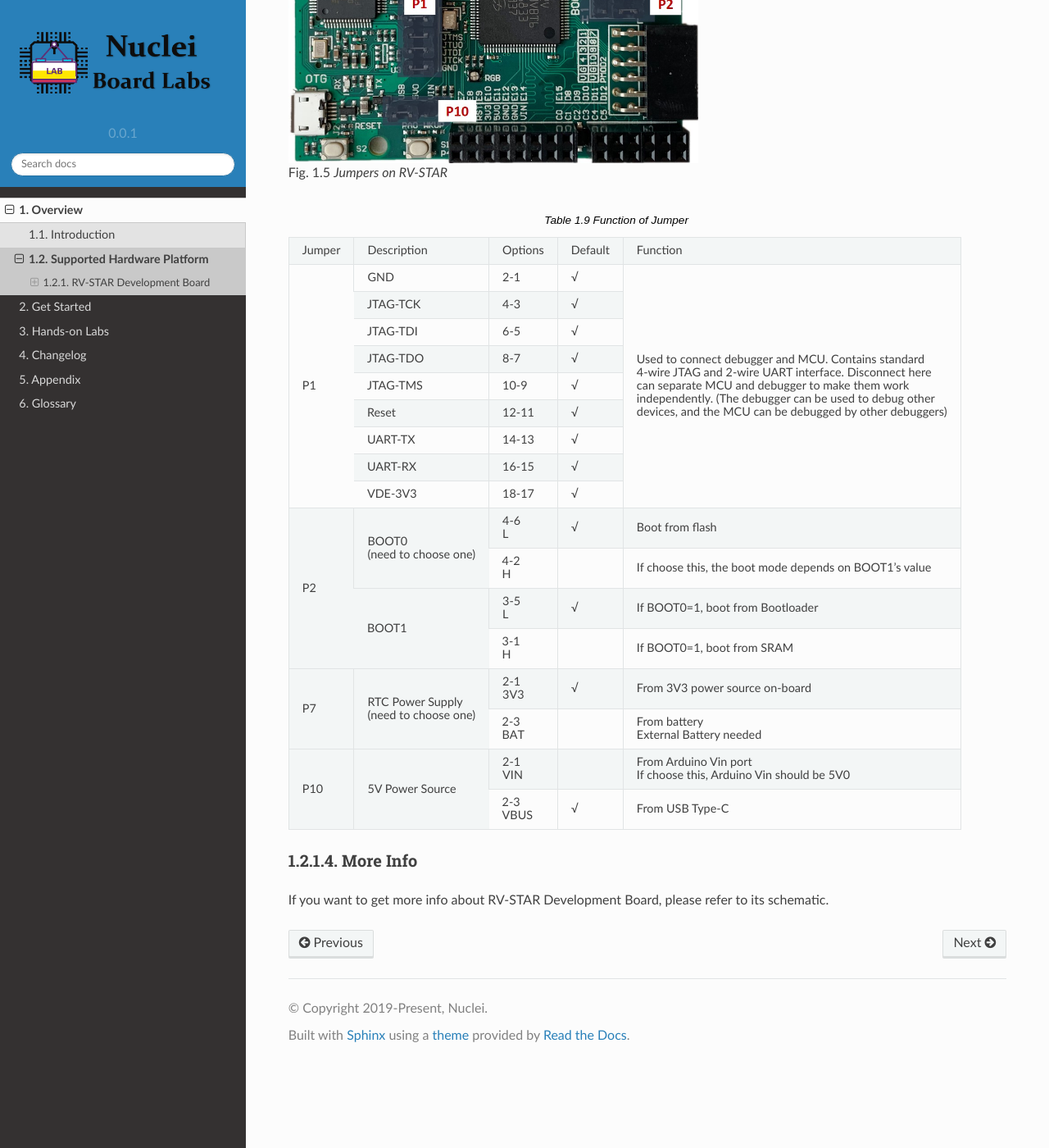
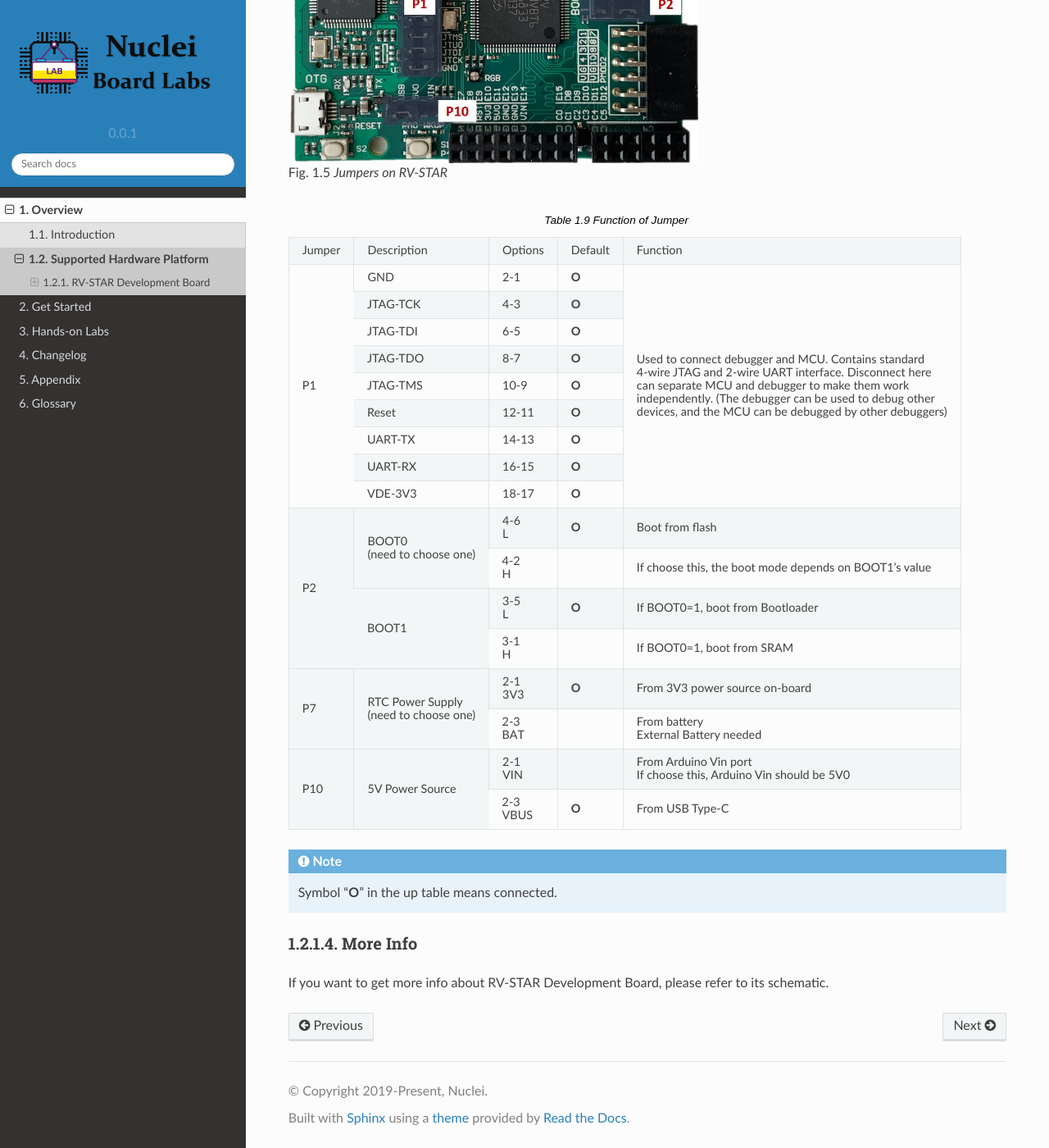
Before and after one commit to Nuclei-Software/nuclei-board-labs, a Sphinx documentation site: the page built from doc/source/overview/hw.rst, in a window 1280 px wide and 1400 px high, scrolled down 6803 px. Shown: the whole window at 82% size. Built offline with Sphinx 7.4.7 and the Read the Docs theme 2.0.0, drawn with Linux system fonts in a browser that asks for light colours.

Commit message:
change Unicode char √ to symbol O

```diff
--- a/doc/source/overview/hw.rst
+++ b/doc/source/overview/hw.rst
@@ -365,25 +365,25 @@
   +---------+----------------------+------------+---------+----------------------------------------------------------+
   | Jumper  | Description          | Options    | Default | Function                                                 |
   +---------+----------------------+------------+---------+----------------------------------------------------------+
-  |         | GND                  | 2-1        | √       | Used to connect debugger and MCU. Contains standard      |
+  |         | GND                  | 2-1        | **O**   | Used to connect debugger and MCU. Contains standard      |
   |         +----------------------+------------+---------+                                                          |
-  |         | JTAG-TCK             | 4-3        | √       | 4-wire JTAG and 2-wire UART interface. Disconnect here   |
+  |         | JTAG-TCK             | 4-3        | **O**   | 4-wire JTAG and 2-wire UART interface. Disconnect here   |
   |         +----------------------+------------+---------+                                                          |
-  |         | JTAG-TDI             | 6-5        | √       | can separate MCU and debugger to make them work          |
+  |         | JTAG-TDI             | 6-5        | **O**   | can separate MCU and debugger to make them work          |
   |         +----------------------+------------+---------+                                                          |
-  |         | JTAG-TDO             | 8-7        | √       | independently. (The debugger can be used to debug other  |
+  |         | JTAG-TDO             | 8-7        | **O**   | independently. (The debugger can be used to debug other  |
   |         +----------------------+------------+---------+                                                          |
-  |    P1   | JTAG-TMS             | 10-9       | √       | devices, and the MCU can be debugged by other debuggers) |
+  |    P1   | JTAG-TMS             | 10-9       | **O**   | devices, and the MCU can be debugged by other debuggers) |
   |         +----------------------+------------+---------+                                                          |
-  |         | Reset                | 12-11      | √       |                                                          |
+  |         | Reset                | 12-11      | **O**   |                                                          |
   |         +----------------------+------------+---------+                                                          |
-  |         | UART-TX              | 14-13      | √       |                                                          |
+  |         | UART-TX              | 14-13      | **O**   |                                                          |
   |         +----------------------+------------+---------+                                                          |
-  |         | UART-RX              | 16-15      | √       |                                                          |
+  |         | UART-RX              | 16-15      | **O**   |                                                          |
   |         +----------------------+------------+---------+                                                          |
-  |         | VDE-3V3              | 18-17      | √       |                                                          |
+  |         | VDE-3V3              | 18-17      | **O**   |                                                          |
   +---------+----------------------+------------+---------+----------------------------------------------------------+
-  |         | BOOT0                | 4-6        | √       |                                                          |
+  |         | BOOT0                | 4-6        | **O**   |                                                          |
   |         |                      |            |         | Boot from flash                                          |
   |         |                      | L          |         |                                                          |
   |         |                      +------------+---------+----------------------------------------------------------+
@@ -391,7 +391,7 @@
   |         |                      |            |         |                                                          |
   |         | (need to choose one) | H          |         |                                                          |
   |    P2   +----------------------+------------+---------+----------------------------------------------------------+
-  |         | BOOT1                | 3-5        | √       |                                                          |
+  |         | BOOT1                | 3-5        | **O**   |                                                          |
   |         |                      |            |         | If BOOT0=1, boot from Bootloader                         |
   |         |                      | L          |         |                                                          |
   |         |                      +------------+---------+----------------------------------------------------------+
@@ -399,7 +399,7 @@
   |         |                      |            |         | If BOOT0=1, boot from SRAM                               |
   |         |                      | H          |         |                                                          |
   +---------+----------------------+------------+---------+----------------------------------------------------------+
-  |         | RTC Power Supply     | 2-1        | √       |                                                          |
+  |         | RTC Power Supply     | 2-1        | **O**   |                                                          |
   |         |                      |            |         | From 3V3 power source on-board                           |
   |         |                      | 3V3        |         |                                                          |
   |    P7   |                      +------------+---------+----------------------------------------------------------+
@@ -411,11 +411,13 @@
   |         |                      |            |         |                                                          |
   |         |                      | VIN        |         | If choose this, Arduino Vin should be 5V0                |
   |    P10  |                      +------------+---------+----------------------------------------------------------+
-  |         |                      | 2-3        | √       |                                                          |
+  |         |                      | 2-3        | **O**   |                                                          |
   |         |                      |            |         | From USB Type-C                                          |
   |         |                      | VBUS       |         |                                                          |
   +---------+----------------------+------------+---------+----------------------------------------------------------+
 
+.. note::
+    Symbol "**O**" in the up table means connected.
 
 
 More Info
```
